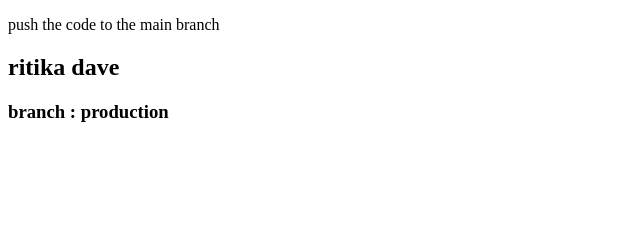
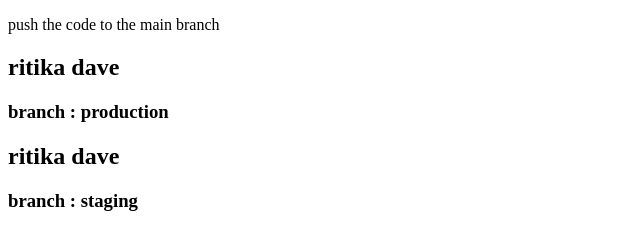
Before and after one commit to Ritika13-coder/Ritika-Dave_10018_ESE2025, a plain HTML site: page index.html in a window 1280 px wide. Shown: the whole page, without its empty margins (0-640 px from the left). Drawn offline with Linux system fonts and the light colour scheme.

Commit message:
staging html

```diff
--- a/index.html
+++ b/index.html
@@ -10,5 +10,8 @@
 
     <h2>ritika dave</h2>
     <h3>branch : production</h3>
+
+    <h2>ritika dave</h2>
+    <h3>branch : staging</h3>
 </body>
 </html>
```
